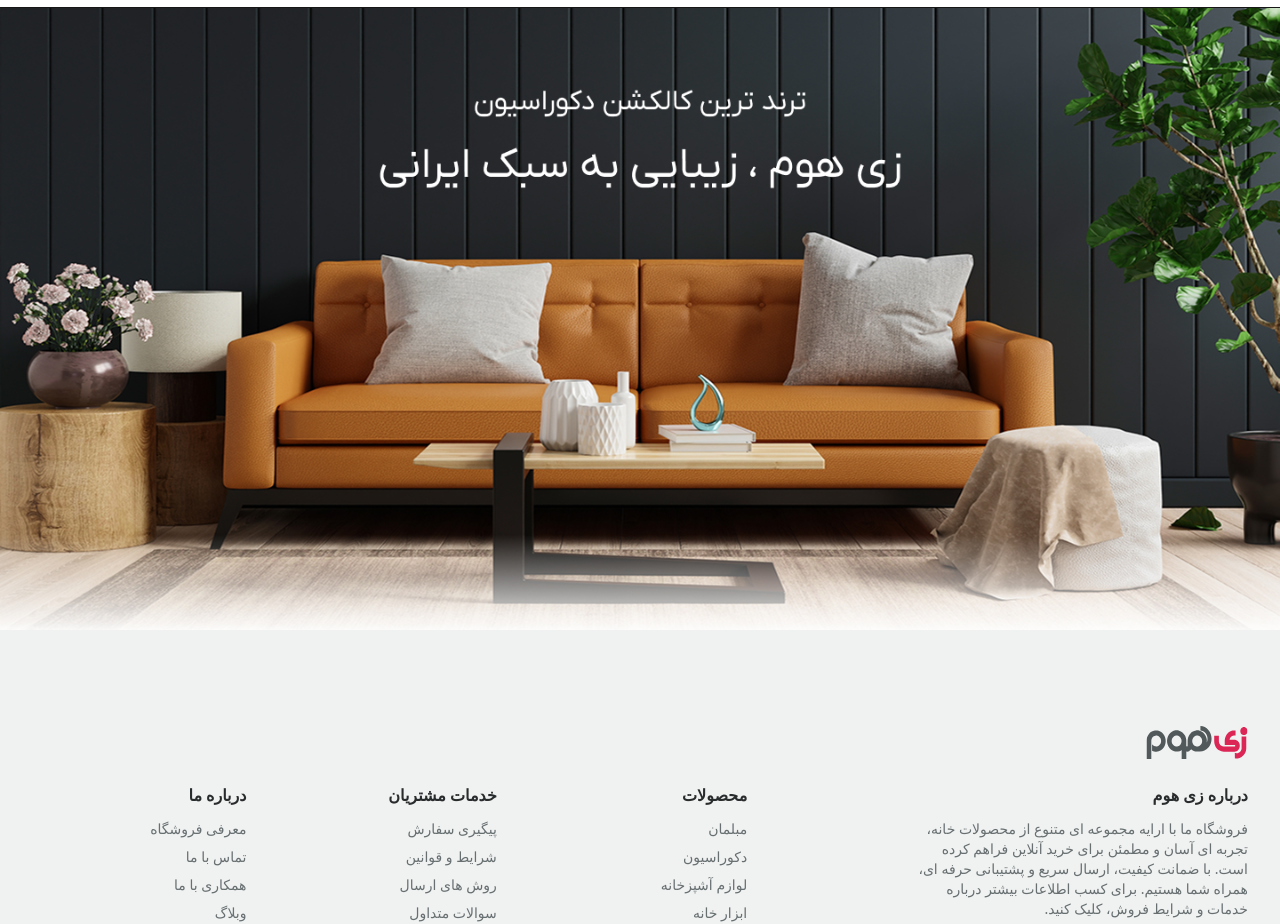
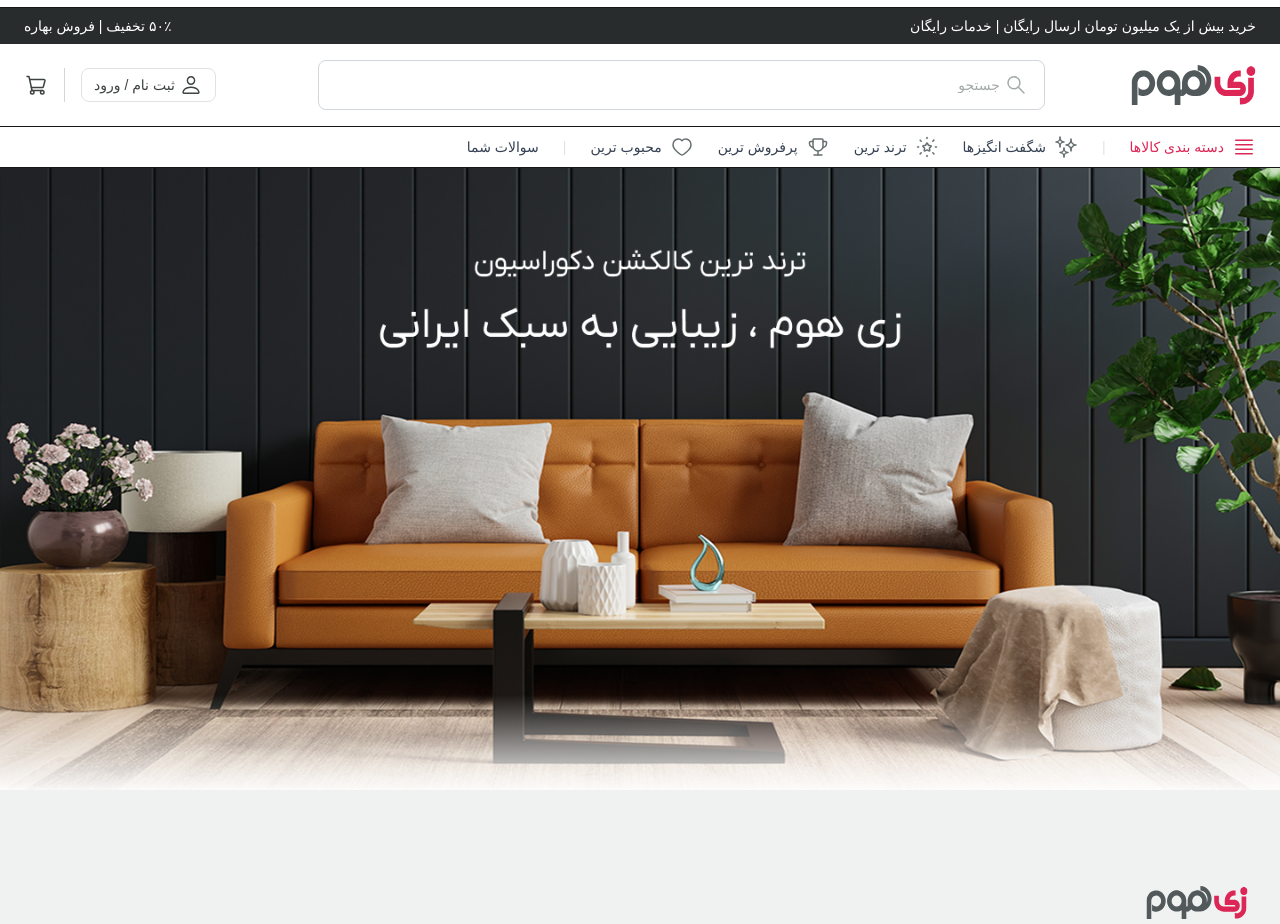
Before and after one commit to fatemehzahra-ab/maktab128-project-fatemezahra-abdinasab, a Next.js app: page / in a window 1280 px wide. Shown: the part 152-1076 px from the top of the page. Built offline with nearby package versions, Linux system fonts and the light colour scheme.

Commit message:
fix(hotfix): fix layout and page components bugs

```diff
--- /dev/null
+++ b/app/(auth)/layout.tsx
@@ -0,0 +1,11 @@
+export default function LoginLayout({
+  children,
+}: Readonly<{
+  children: React.ReactNode;
+}>) {
+  return (
+    <>
+      <main>{children}</main>
+    </>
+  );
+}
--- /dev/null
+++ b/app/(shop)/layout.tsx
@@ -0,0 +1,19 @@
+import Footer from "../components/organism/Footer";
+import Header from "../components/organism/header/Header";
+
+export default function RootLayout({
+  children,
+}: Readonly<{
+  children: React.ReactNode;
+}>) {
+  return (
+    <html lang="fa" className="dark">
+      <body>
+        {" "}
+        <Header />
+        {children}
+        <Footer />
+      </body>
+    </html>
+  );
+}
--- /dev/null
+++ b/app/(shop)/page.tsx
@@ -0,0 +1,9 @@
+import Image from "next/image";
+
+export default function HomePage() {
+  return (
+    <>
+      <Image src={"/images/hero.svg"} alt={"hero"} width={1490} height={700} />
+    </>
+  );
+}
```
Also changed, not shown: app/(auth)/auth/login/page.tsx (renamed from app/auth/login/page.tsx), app/(auth)/auth/signup/page.tsx (renamed from app/auth/signup/page.tsx), app/(shop)/account/page.tsx (deleted).
